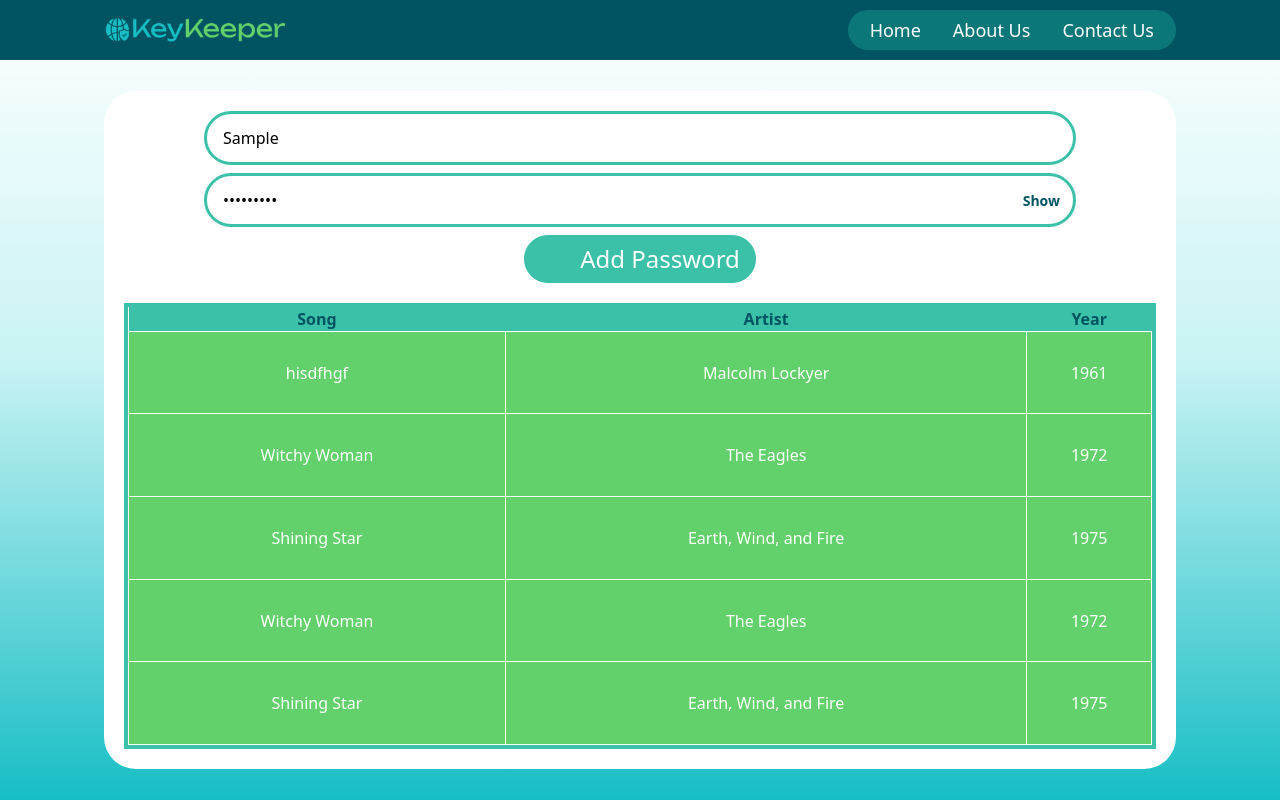
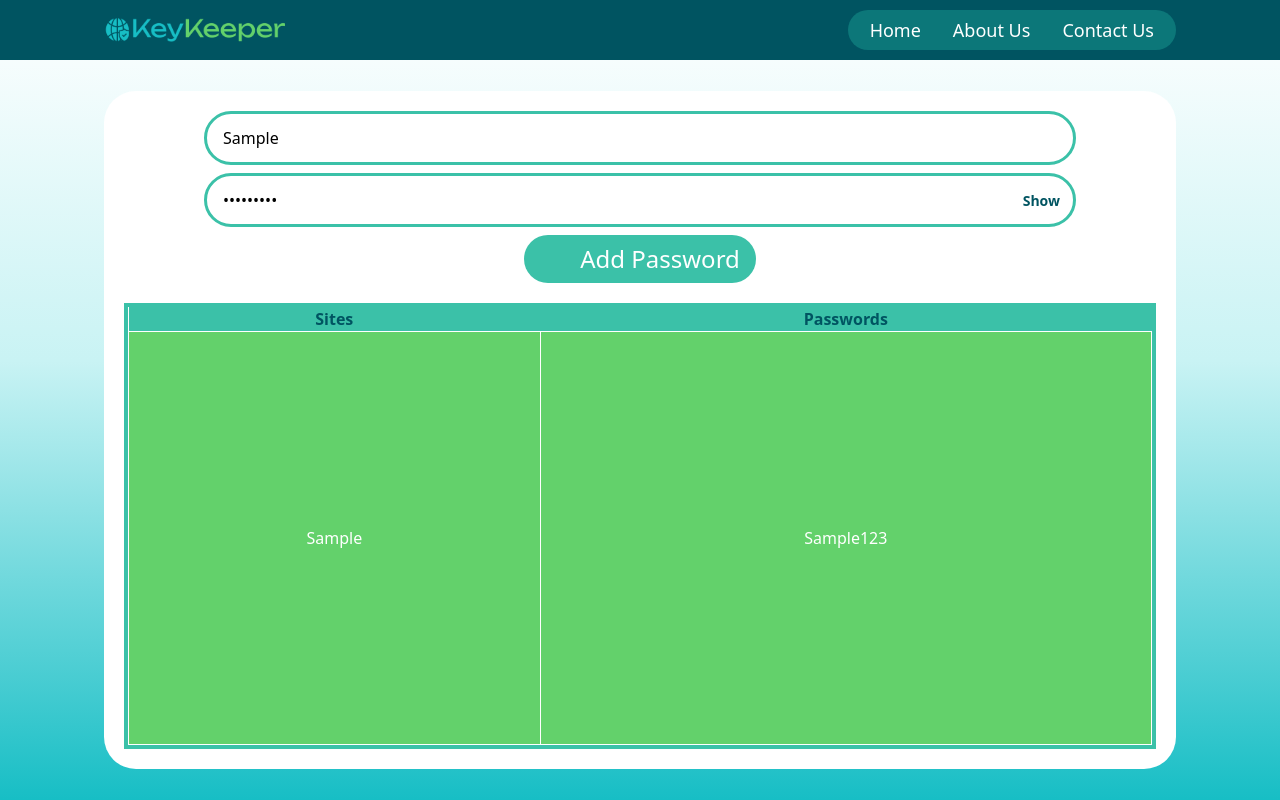
Before and after one commit to Shahil-Shaikh/Password_Manager, a React (Vite) app: page / in a window 1280 px wide. Both pictures are taken after typing "Sample", "Sample123" into the empty fields and a click on the button "Add Password". Built offline with nearby package versions, Linux system fonts and the light colour scheme; some icons are missing.

Commit message:
show passwords and site name in the table

```diff
--- a/src/Components/Manager.jsx
+++ b/src/Components/Manager.jsx
@@ -127,41 +127,24 @@ function Manager() {
                             <table className="table-auto  w-full h-full   text-center">
                                 <thead className='bg-green4 text-green1'>
                                     <tr>
-                                        <th>Song</th>
-                                        <th>Artist</th>
-                                        <th>Year</th>
+                                        <th>Sites</th>
+                                        <th>Passwords</th>
                                     </tr>
                                 </thead>
                                 <tbody className='px-1.5 text-white font-medium bg-green2'>
-                                    <tr>
-                                        <td className='py-2 border border-white'>hisdfhgf</td >
-                                        <td className='py-2 border border-white'>Malcolm Lockyer</td >
-                                        <td className='py-2 border border-white'>1961</td >
-                                    </tr>
-                                    <tr>
-                                        <td className='py-2 border border-white'>Witchy Woman</td >
-                                        <td className='py-2 border border-white'>The Eagles</td >
-                                        <td className='py-2 border border-white'>1972</td >
-                                    </tr>
-                                    <tr>
-                                        <td className='py-2 border border-white'>Shining Star</td >
-                                        <td className='py-2 border border-white'>Earth, Wind, and Fire</td >
-                                        <td className='py-2 border border-white'>1975</td >
-                                    </tr>
-                                    <tr>
-                                        <td className='py-2 border border-white'>Witchy Woman</td >
-                                        <td className='py-2 border border-white'>The Eagles</td >
-                                        <td className='py-2 border border-white'>1972</td >
-                                    </tr>
-                                    <tr>
-                                        <td className='py-2 border border-white'>Shining Star</td >
-                                        <td className='py-2 border border-white'>Earth, Wind, and Fire</td >
-                                        <td className='py-2 border border-white'>1975</td >
-                                    </tr>
+                                    {_password_array.map((item, index) => {
+                                        return <tr key={index}>
+                                            <td className='py-2 border border-white'><a href={item.site} target='_blank'>{item.site}</a></td >
+                                            <td className='py-2 border border-white'>{item.psswd}</td >
+                                        </tr>
+                                    })}
 
+                                    {/* see the blank-and-_blank-in-react.md for clarification over usage and concept of
+                                    blank and _blank as target */}
 
-
-
+                                    {/* The key attribute in React is a special string attribute used to uniquely identify elements within a
+                                    list. This unique identity helps React efficiently track which items have changed, been added, or been
+                                    removed when the list is updated, thus optimizing the rendering process. */}
 
                                 </tbody>
                             </table>
```
Also changed, not shown: 1 other file (tests, documents, lock files or other folders).
